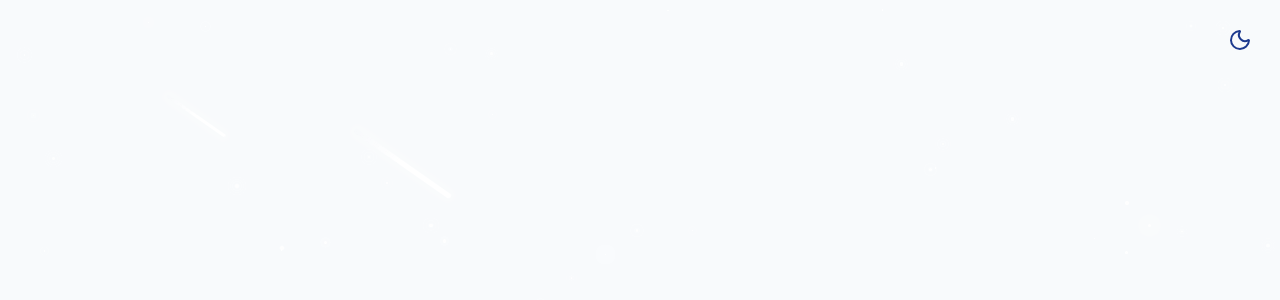
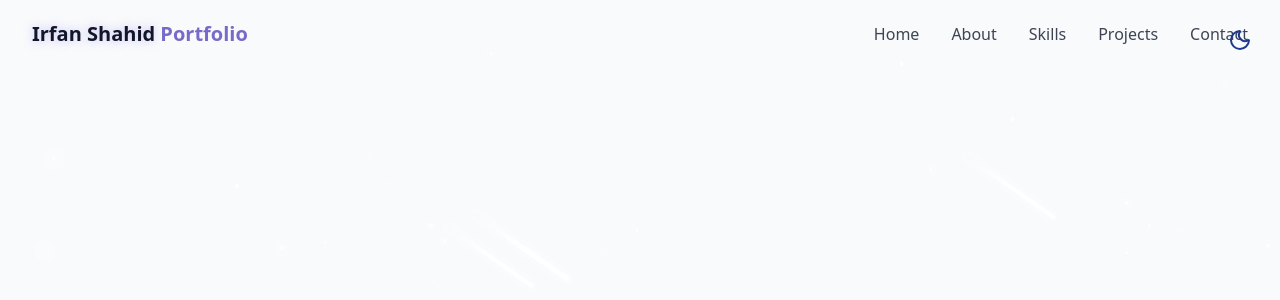
Before and after one commit to Irfxn21/Portfolio, a React (Vite) app: page / in a window 1280 px wide. Shown: the top 300 px of the page. Built offline with nearby package versions, Linux system fonts and the light colour scheme.

Commit message:
desktop+mobile navbar

```diff
--- /dev/null
+++ b/src/components/Navbar.jsx
@@ -0,0 +1,82 @@
+import { href } from "react-router-dom";
+import { className } from "../lib/utils";
+import { useEffect, useState } from "react";
+import { Menu, X } from "lucide-react";
+
+const navItems = [
+    {name: "Home", href: "#hero"},
+    {name: "About", href: "#about"},
+    {name: "Skills", href: "#skills"},
+    {name: "Projects", href: "#projects"},
+    {name: "Contact", href: "#contact"},
+
+];
+
+export const Navbar =  () => {
+    const [isScrolled, setIsScrolled] = useState(false);
+    const [isMenuOpen, setIsMenuOpen] = useState(false);
+
+
+    useEffect(() => {
+        const handleScroll = () => {
+            setIsScrolled(window.screenY > 10);
+        }
+
+        window.addEventListener("scroll", handleScroll);
+        return () => window.removeEventListener("scroll", handleScroll);
+
+    },[])
+    return <nav className={className("fixed w-full z-40 transition-all duration-300",
+                                    isScrolled ? "py-3 bg-background/80 backdrop-blur-md shadow-xs" : "py-5"
+    )}>
+        <div className="container flex items-center justify-between">
+            <a href="#hero" className="text-xl font-bold text-primary flex items-center">
+                <span className="relative z-10">
+                    <span className="text-glow text-foreground">Irfan Shahid</span> Portfolio
+                </span>
+            </a>
+
+            {/* desktop navbar*/}
+
+            <div className="hidden md:flex space-x-8">
+                {navItems.map((item, key) => (
+                    <a
+                        key={key}
+                        href={item.href}
+                        className="text-foreground/80 hover:text-primary transition-color duration-300"
+                    >
+                        {item.name}
+                    </a>
+                ))}
+            </div>
+
+
+
+            {/* mobile navbar*/}
+
+            <button onClick={() => setIsMenuOpen((prev) => !prev)}
+                    className="md:hidden p-2 text-foreground z-50"
+                    aria-label={isMenuOpen ? "Close Menu" : "Open Menu"}>
+                {isMenuOpen ? <X size={24} /> : <Menu size={24}/>}
+            </button>
+
+            <div className={className("fixed inset-0 bg-background/95 backdrop-blur-md z-40 flex flex-col items-center justify-center",
+                "transition-all duration-300 md:hidden",
+                isMenuOpen ? "opacity-100 pointer-events-auto" : "opacity-0 pointer-events-none"
+            )}>
+                <div className="flex flex-col space-y-8 text-xl">
+                    {navItems.map((item, key) => (
+                        <a
+                            key={key}
+                            href={item.href}
+                            className="text-foreground/80 hover:text-primary transition-color duration-300"
+                            onClick={() => setIsMenuOpen(false)}
+                        >
+                            {item.name}
+                        </a>
+                    ))}
+                </div>
+            </div>
+        </div>
+    </nav>;
+};
--- a/src/pages/Home.jsx
+++ b/src/pages/Home.jsx
@@ -1,5 +1,6 @@
 import { ThemeToggle } from "../components/ThemeToggle";
 import { StarBackground } from "../components/StarBackground";
+import { Navbar } from "../components/Navbar";
 
 export const Home = () => {
     return <div className="min-h-screen bg-background text-foreground overflow-x-hidden">
@@ -11,6 +12,7 @@
         <StarBackground />
 
         {/* nav bar */}
+        <Navbar />
 
         {/* main content */}
 
```
